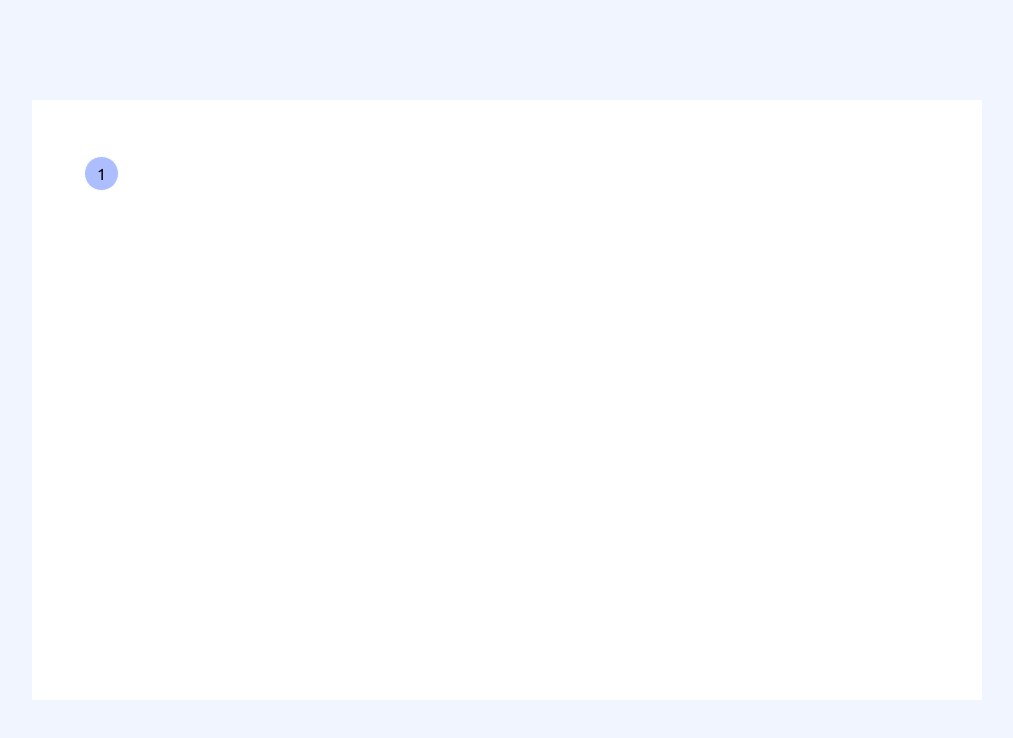
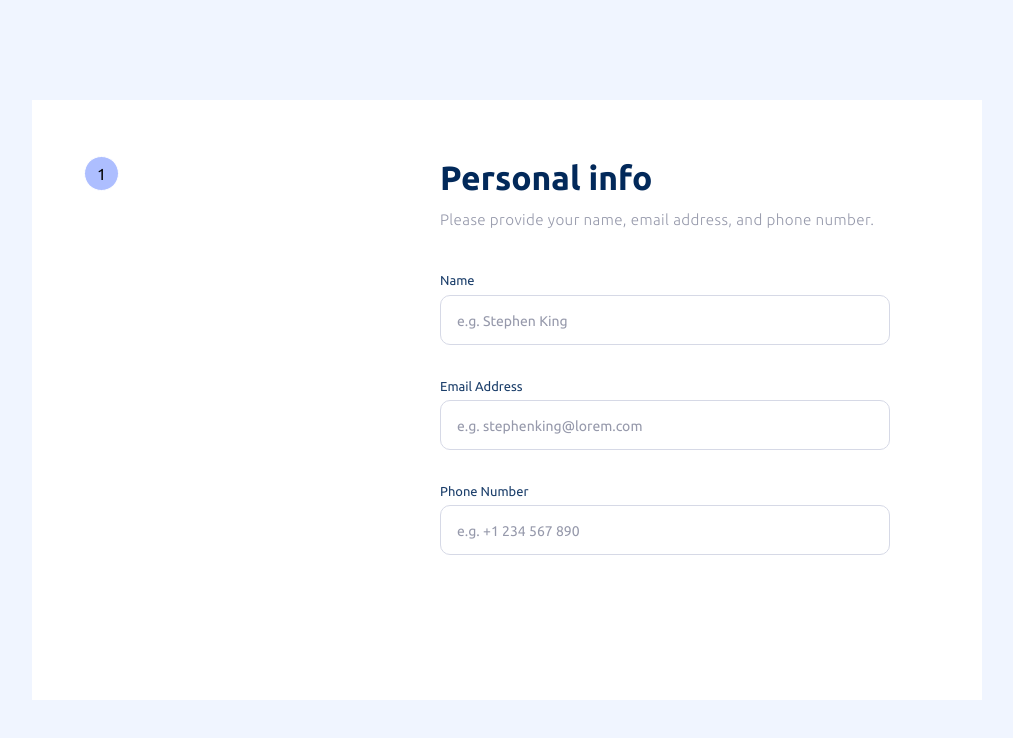
Before and after one commit to oluseguncodess/multi-step-form, a React (Vite) app: page / in a window 1280 px wide. Shown: the top 738 px of the page, without its empty margins (133-1146 px from the left). Built offline with nearby package versions, Linux system fonts and the light colour scheme.

Commit message:
feat: create form for personal details

```diff
--- /dev/null
+++ b/src/components/forms/FormHeadings.tsx
@@ -0,0 +1,46 @@
+import { useLocation } from 'react-router-dom';
+
+const formheadings = [
+  {
+    id: 1,
+    title: 'Personal info',
+    description: 'Please provide your name, email address, and phone number.',
+    path: '/',
+  },
+  {
+    id: 2,
+    title: 'Select your plan',
+    description: 'You have the option of monthly or yearly billing.',
+    path: '/select-plan',
+  },
+  {
+    id: 3,
+    title: 'Pick add-ons',
+    description: 'Add-ons help enhance your gaming experience.',
+    path: '/add-ons',
+  },
+  {
+    id: 4,
+    title: 'Finishing up',
+    description: 'Double-check everything looks OK before confirming.',
+    path: '/summary',
+  },
+];
+
+export default function FormHeadings() {
+  const { pathname } = useLocation();
+  return (
+    <div className=''>
+      {formheadings.map((text) => {
+        if (text.path === pathname) {
+          return (
+            <div key={text.id} className='flex flex-col gap-2 w-full'>
+              <h1 className='text-2xl md:text-[2.1rem] text-primary-blue-950 font-bold md:font-[600]'>{text.title}</h1>
+              <p className='text-[0.95rem] text-grayy-500 font-[300] leading-[1.4rem] tracking-wide'>{text.description}</p>
+            </div>
+          );
+        }
+      })}
+    </div>
+  );
+}
--- /dev/null
+++ b/src/components/forms/PersonalInfoForm.tsx
@@ -0,0 +1,48 @@
+export default function PersonalInfoForm() {
+  return (
+    <form className='w-full flex flex-col gap-4 md:gap-8'>
+      <div className='flex flex-col gap-1'>
+        <label
+          htmlFor='name'
+          className='text-[0.81rem] text-primary-blue-950/90'
+        >
+          Name
+        </label>
+        <input
+          type='text'
+          name='name'
+          placeholder='e.g. Stephen King'
+          className='border-1 border-grayy-200 px-4 py-2 md:py-3 rounded-[5px] md:rounded-[10px] focus:outline-none placeholder:text-sm placeholder:font-[400] placeholder:text-grayy-500'
+        />
+      </div>
+      <div className='flex flex-col gap-1'>
+        <label
+          htmlFor='email'
+          className='text-[0.81rem] text-primary-blue-950/90'
+        >
+          Email Address
+        </label>
+        <input
+          type='email'
+          name='email'
+          placeholder='e.g. stephenking@lorem.com'
+          className='border-1 border-grayy-200 px-4 py-2 md:py-3 rounded-[5px] md:rounded-[10px] focus:outline-none placeholder:text-sm placeholder:font-[400] placeholder:text-grayy-500'
+        />
+      </div>
+      <div className='flex flex-col gap-1'>
+        <label
+          htmlFor='phone'
+          className='text-[0.81rem] text-primary-blue-950/90'
+        >
+          Phone Number
+        </label>
+        <input
+          type='tel'
+          name='phone'
+          placeholder='e.g. +1 234 567 890'
+          className='border-1 border-grayy-200 px-4 py-2 md:py-3 rounded-[5px] md:rounded-[10px] focus:outline-none placeholder:text-sm placeholder:font-[400] placeholder:text-grayy-500'
+        />
+      </div>
+    </form>
+  );
+}
--- a/src/components/sidebar/Sidebar.tsx
+++ b/src/components/sidebar/Sidebar.tsx
@@ -3,16 +3,16 @@ import SidebarItem from './SidebarItem';
 
 const navigation: sidebarItem[] = [
   { id: 1, step: 'Step 1', description: 'Your info', path: '/'},
-  { id: 2, step: 'Step 2', description: 'Select plan', path: 'select-plan' },
-  { id: 3, step: 'Step 3', description: 'Add-ons', path: 'add-ons' },
-  { id: 4, step: 'Step 4', description: 'Summary', path: 'summary'  },
+  { id: 2, step: 'Step 2', description: 'Select plan', path: '/select-plan' },
+  { id: 3, step: 'Step 3', description: 'Add-ons', path: '/add-ons' },
+  { id: 4, step: 'Step 4', description: 'Summary', path: '/summary'  },
 ];
 
 export default function Sidebar() {
 
   return (
     <div className='bg-[url("./bg-sidebar-mobile.svg")] h-40 w-full md:w-[270px] bg-cover bg-center bg-no-repeat md:h-full md:rounded-[5px] md:bg-[url("./bg-sidebar-desktop.svg")] flex justify-center md:justify-normal md:pl-9'>
-      <div className='w-[190px] flex md:flex-col justify-between md:justify-normal pt-10 md:gap-10'>
+      <div className='w-[190px] flex md:flex-col justify-between md:justify-normal pt-9 md:pt-10 md:gap-10'>
         {navigation.map((sidebaritem) => (
         <SidebarItem
           key={sidebaritem.id}
--- a/src/index.css
+++ b/src/index.css
@@ -6,6 +6,9 @@
 
   --color-body-background: var(--blue-100);
   --color-primary-blue-300: var(--blue-300);
+  --color-primary-blue-950: var(--blue-950);
+  --color-grayy-500: var(--gray-500);
+  --color-grayy-200: var(--gray-200);
 }
 
 :root {
--- a/src/layouts/RootLayout.tsx
+++ b/src/layouts/RootLayout.tsx
@@ -1,10 +1,18 @@
+import FormHeadings from '../components/forms/FormHeadings';
+import PersonalInfoForm from '../components/forms/PersonalInfoForm';
 import Sidebar from '../components/sidebar/Sidebar';
 
 export default function RootLayout() {
   return (
-    <div className='w-full h-screen bg-body-background md:flex md:justify-center md:items-center overscroll-none'>
+    <div className='w-full h-screen bg-body-background md:flex md:justify-center md:items-center overscroll-none relative'>
       <div className='md:w-[950px] bg-white md:h-[600px] md:p-4 md:rounded-[5p] md:flex md:justify-between'>
         <Sidebar />
+        <div className='bg-white w-[95%] absolute z-10 top-25 left-1/2 transform -translate-x-1/2 md:static md:max-w-[550px] rounded-[10px] md:-translate-x-0 pt-7 px-6 pb-8 md:pt-10'>
+          <div className='w-full md:max-w-[450px] flex flex-col gap-5 md:gap-10'>
+            <FormHeadings/>
+            <PersonalInfoForm/>
+          </div>
+        </div>
       </div>
     </div>
   );
```
